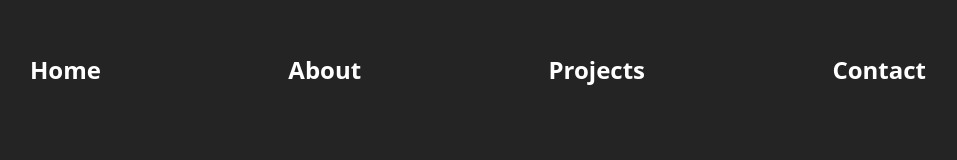
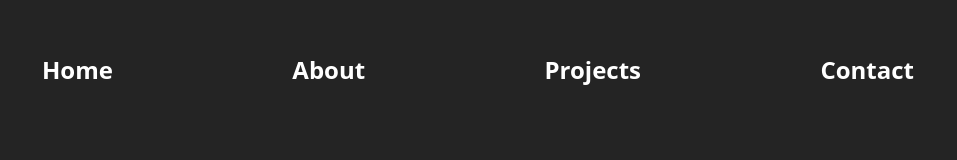
Before and after one commit to Omid2831/portfolio-visionary, a React (Vite) app: page / in a window 1280 px wide. Shown: the top 160 px of the page, without its empty margins (162-1119 px from the left). Built offline with nearby package versions, Linux system fonts and the light colour scheme.

Commit message:
fix: adjust padding in desktop navigation bar for better alignment

```diff
--- a/src/components/uidesign/Header.jsx
+++ b/src/components/uidesign/Header.jsx
@@ -36,7 +36,7 @@ const Header = () => {
 
             {/* Navigation Bar - Desktop */}
             <nav className='hidden lg:block'>
-                <ul className='flex justify-between max-w-4xl mx-auto gap-x-4 py-4'>
+                <ul className='flex justify-between max-w-4xl mx-auto gap-x-4 px-3 py-4'>
                     <li>Home</li>
                     <li>About</li>
                     <li>Projects</li>
```
